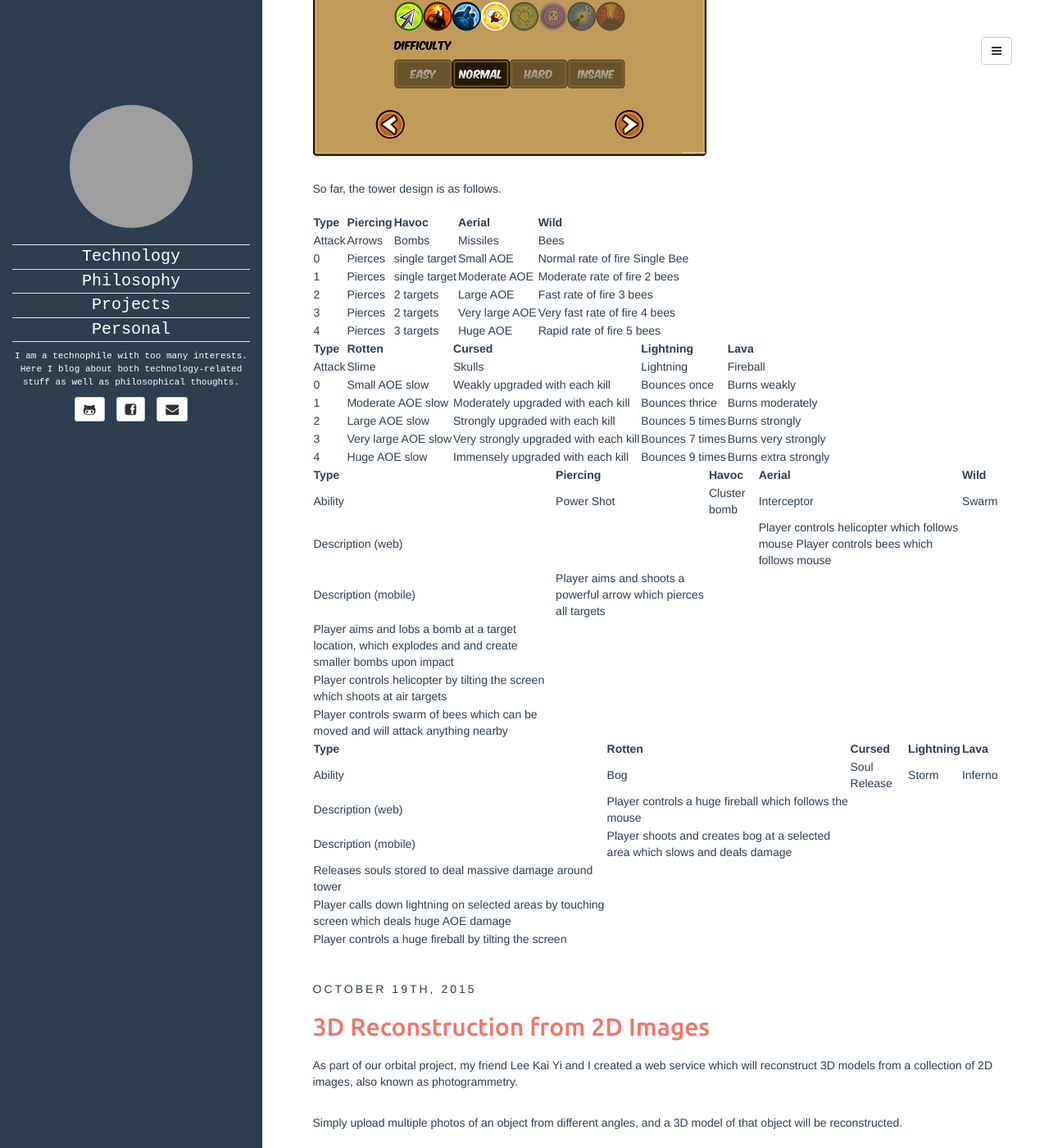
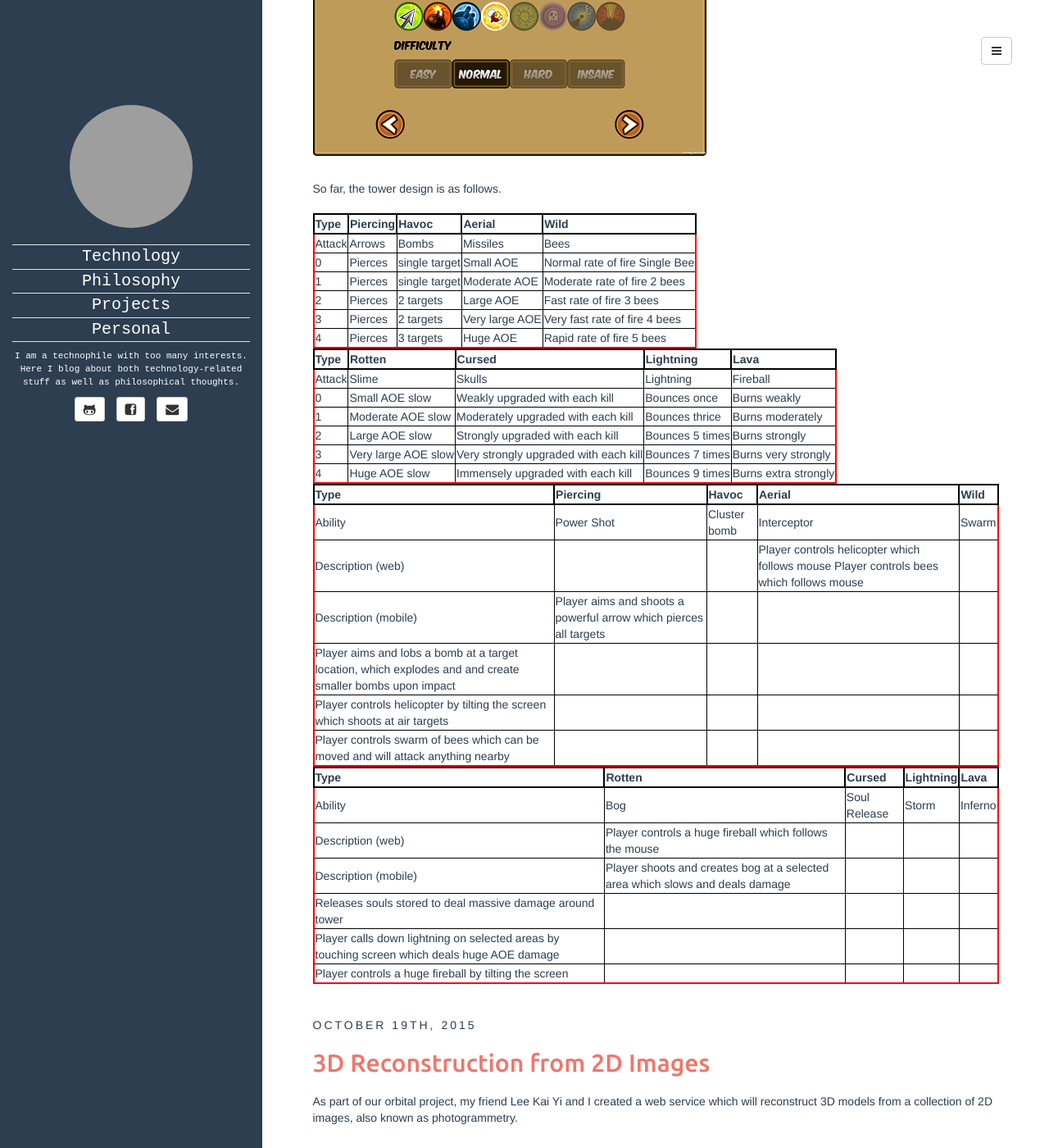
Before and after one commit to changchuming/changchuming.github.io, a Jekyll site: the page built from projects/index.html, in a window 1280 px wide and 1400 px high, scrolled down 683 px. Shown: the whole window at 82% size. Built offline with Jekyll 4.4.1, drawn with Linux system fonts in a browser that asks for light colours; grey boxes are pictures that could not be loaded.

Commit message:
Added styling for tables

```diff
--- a/_config.yml
+++ b/_config.yml
@@ -3,7 +3,7 @@
 paginate: 10 # pagination based on number of posts
 paginate_path: "page:num"
 exclude: ["README.md"] # files to exclude
-highlighter: pygments
+highlighter: rouge
 markdown: kramdown
 
 
--- a/assets/css/style.css
+++ b/assets/css/style.css
@@ -7,6 +7,20 @@ body{
 p {
 	padding-bottom: 10px;
 	padding-top: 10px;
+}
+
+table{
+    border-collapse: collapse;
+    border-spacing: 0;
+    border:2px solid #ff0000;
+}
+
+th{
+    border:2px solid #000000;
+}
+
+td{
+    border:1px solid #000000;
 }
 
 /*#intro-text {
```
